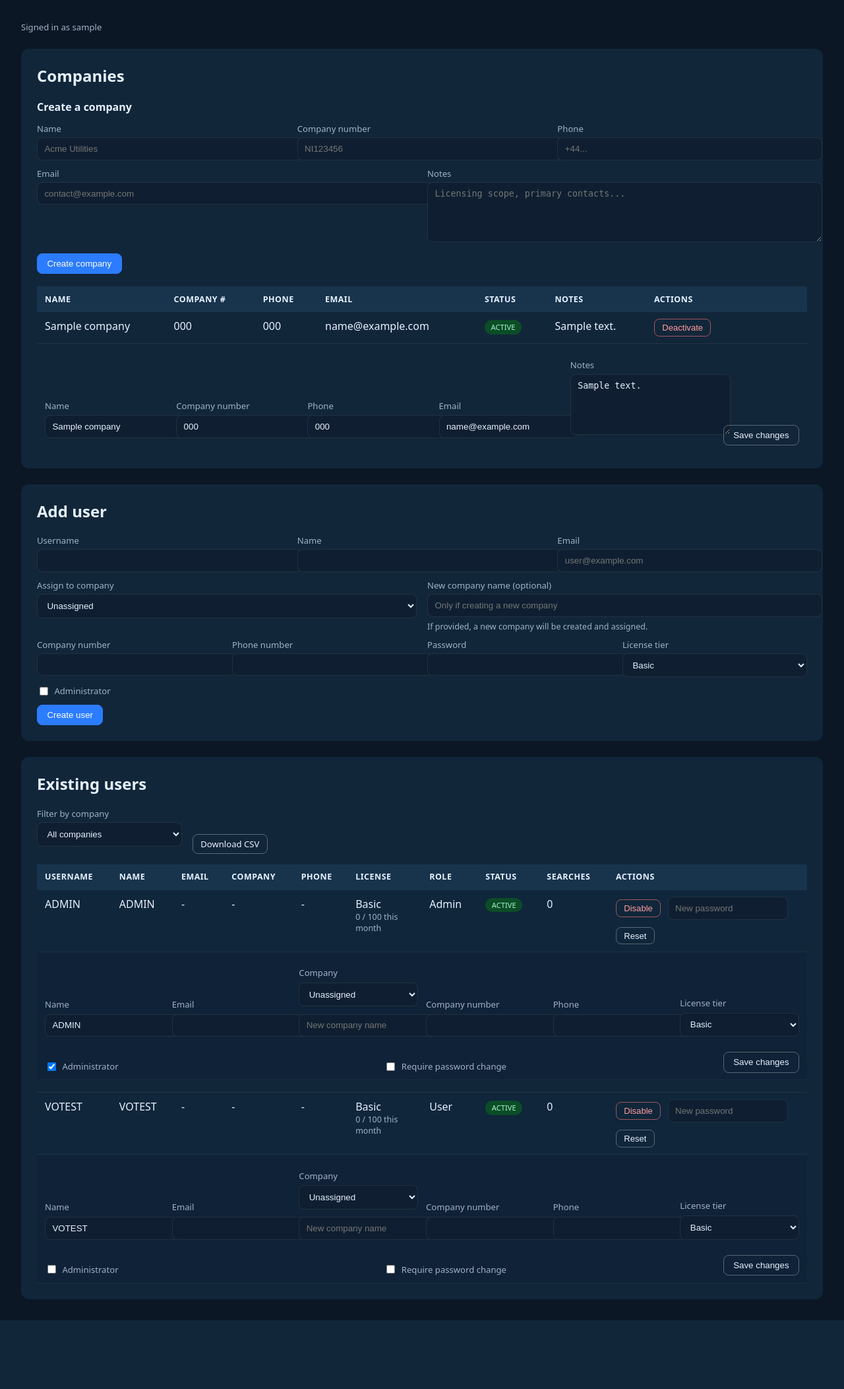
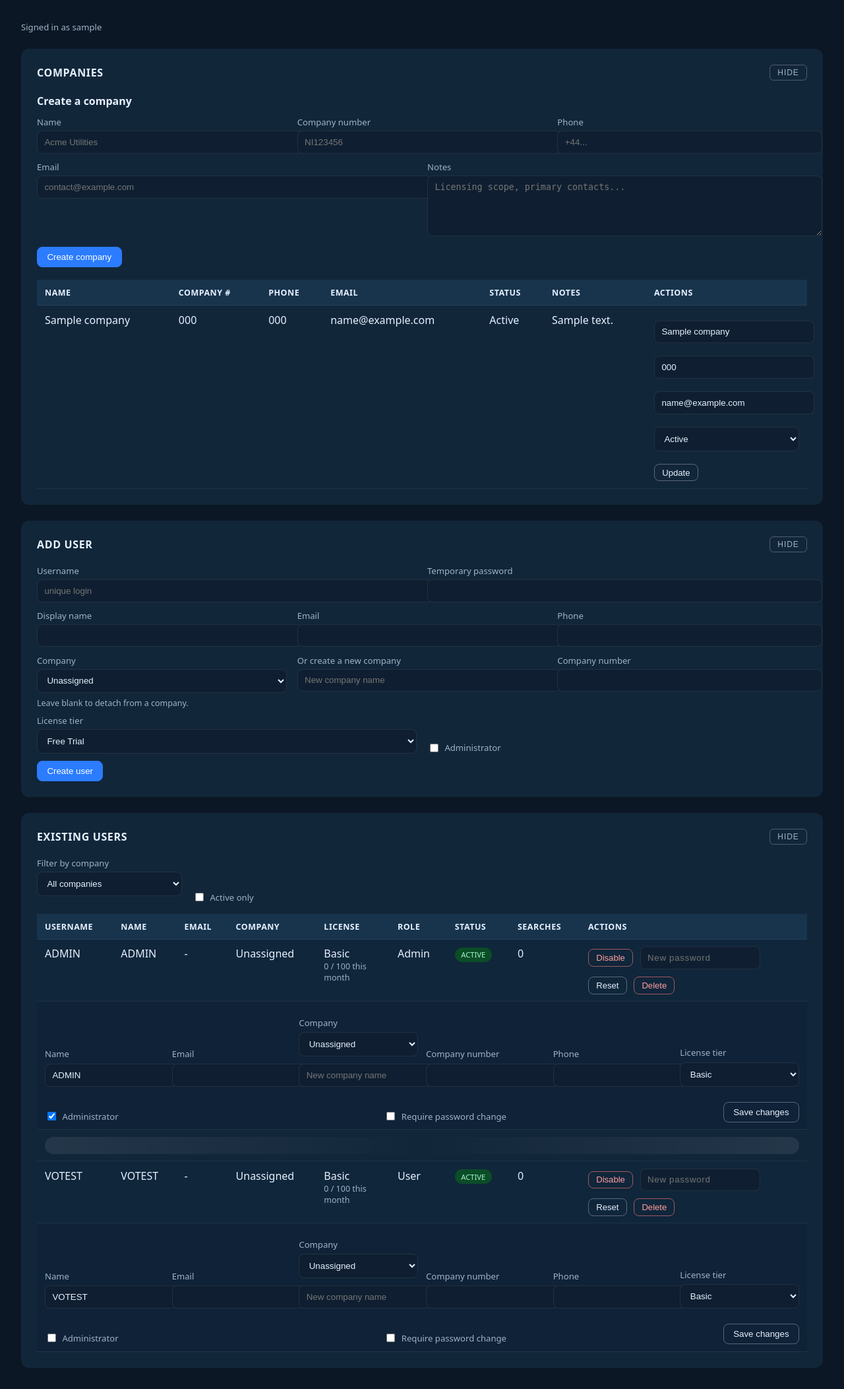
Before and after one commit to Glidepath25/geoprox-api, a FastAPI app: page /admin/users in a window 1280 px wide. Shown: the part 70-2175 px from the top of the page at 66% size. Before the commit the page ends 2071 px from the top, so only its background shows below. Run offline with FastAPI, Linux system fonts and the light colour scheme; the visitor is signed in with stand-in values (Sample User, id 1); data comes from the database, SQL or seed files in the repository; tables that the repository leaves empty hold one stand-in row (values such as "Sample post"); some libraries are stand-ins or nearby versions.

Commit message:
Improve admin user management UX

```diff
--- a/geoprox/history_store.py
+++ b/geoprox/history_store.py
@@ -205,6 +205,12 @@ def record_search(
         conn.commit()
 
 
+
+def delete_history(username: str) -> None:
+    with _get_conn() as conn:
+        conn.execute("DELETE FROM search_history WHERE username = ?", (username,))
+
+
 def get_history(username: str, limit: Optional[int] = 100) -> List[Dict[str, Any]]:
     query = (
         "SELECT username, timestamp, location, radius_m, outcome, permit, pdf_path, map_path, result_json "
--- a/geoprox/main.py
+++ b/geoprox/main.py
@@ -1132,6 +1132,29 @@ async def admin_reset_password(request: Request, user_id: int):
     return _redirect_admin_users(redirect_company_id)
 
 
+@app.post("/admin/users/{user_id}/delete")
+async def admin_delete_user(request: Request, user_id: int):
+    _require_admin(request)
+    form = await request.form()
+    redirect_company_id = _parse_optional_int(form.get("redirect_company_id"))
+    user = user_store.get_user_by_id(user_id)
+    if not user:
+        _add_flash(request, "User not found.", "error")
+        return _redirect_admin_users(redirect_company_id)
+    current_username = (request.session.get("user") or "").lower()
+    if user["username"].lower() == current_username:
+        _add_flash(request, "You cannot delete your own account.", "error")
+        return _redirect_admin_users(redirect_company_id)
+    if user["is_admin"]:
+        remaining_admins = [u for u in user_store.list_users(include_disabled=True) if u["is_admin"] and u["id"] != user["id"]]
+        if not remaining_admins:
+            _add_flash(request, "At least one administrator must remain.", "error")
+            return _redirect_admin_users(redirect_company_id)
+    history_store.delete_history(user["username"])
+    user_store.delete_user(user["id"])
+    _add_flash(request, f"Deleted '{user['username']}'.", "success")
+    return _redirect_admin_users(redirect_company_id)
+
 @app.post("/admin/companies/create")
 async def admin_create_company_form(request: Request):
     _require_admin(request)
--- a/templates/admin_users.html
+++ b/templates/admin_users.html
@@ -10,11 +10,19 @@
     header h1 { margin:0; font-size:1.2rem; }
     main { padding:2rem; display:flex; flex-direction:column; gap:1.5rem; }
     .card { background:#12263a; border-radius:12px; padding:1.5rem; }
+    .collapsible { position:relative; }
+    .collapsible-header { display:flex; justify-content:space-between; align-items:center; gap:1rem; cursor:pointer; }
+    .collapsible-header h2 { margin:0; font-size:1rem; letter-spacing:0.04em; text-transform:uppercase; }
+    .collapsible-toggle { background:none; border:1px solid rgba(255,255,255,0.25); border-radius:6px; color:#9fb3c7; padding:0.25rem 0.7rem; font-size:0.75rem; text-transform:uppercase; letter-spacing:0.08em; cursor:pointer; }
+    .collapsible-toggle:hover { background:rgba(255,255,255,0.08); }
+    .collapsible-content { margin-top:1.2rem; }
+    .collapsible.collapsed .collapsible-content { display:none; }
     label { display:block; font-size:0.82rem; color:#9fb3c7; margin-bottom:0.25rem; }
     input[type=text], input[type=password], input[type=email], select, textarea {
       width:100%; padding:0.55rem 0.65rem; border-radius:8px; border:1px solid rgba(255,255,255,0.08);
       background:#0f1f31; color:#e6f1ff; margin-bottom:0.7rem;
     }
+    input[type=password] { letter-spacing:0.05em; }
     select { min-width:160px; }
     textarea { min-height:72px; resize:vertical; }
     .flex { display:flex; gap:1rem; flex-wrap:wrap; }
@@ -33,10 +41,9 @@
     table { width:100%; border-collapse:collapse; margin-top:1rem; }
     th, td { padding:0.65rem 0.75rem; border-bottom:1px solid rgba(255,255,255,0.06); text-align:left; vertical-align:top; }
     th { background:#18344d; font-size:0.78rem; text-transform:uppercase; letter-spacing:0.04em; }
-    tr:last-child td { border-bottom:none; }
     tr.user-summary td { background:#10263b; border-top:1px solid rgba(255,255,255,0.08); }
-    tr.user-detail td { background:#0f2237; border-top:1px solid rgba(255,255,255,0.08); border-bottom:1px solid rgba(255,255,255,0.04); }
-    tr.user-spacer td { padding:0; border-bottom:none; height:18px; background:transparent; }
+    tr.user-detail td { background:#0f2237; border-top:1px solid rgba(255,255,255,0.1); border-bottom:1px solid rgba(255,255,255,0.08); }
+    .row-divider { height:26px; background:linear-gradient(90deg, rgba(255,255,255,0.08) 0%, rgba(255,255,255,0) 50%, rgba(255,255,255,0.08) 100%); border-radius:999px; }
     .status-chip { display:inline-block; padding:0.2rem 0.6rem; border-radius:999px; font-size:0.7rem; text-transform:uppercase; }
     .status-active { background:#0b4d27; color:#a3f5cb; }
     .status-disabled { background:#602020; color:#ff9e9e; }
@@ -46,7 +53,7 @@
     .checkbox { display:flex; align-items:center; gap:0.4rem; color:#9fb3c7; font-size:0.82rem; }
     .small-note { font-size:0.78rem; color:#9fb3c7; margin-top:-0.3rem; margin-bottom:0.6rem; }
     .muted { color:#9fb3c7; font-size:0.82rem; }
-    .filter-form { display:flex; gap:1rem; align-items:flex-end; margin-bottom:0.75rem; }
+    .filter-form { display:flex; gap:1rem; align-items:flex-end; margin-bottom:0.75rem; flex-wrap:wrap; }
     .filter-form select { min-width:220px; }
     .table-note { font-size:0.78rem; color:#9fb3c7; }
   </style>
@@ -71,8 +78,12 @@
 
     <div class="muted">Signed in as {{ current_user }}</div>
 
-    <section class="card">
-      <h2 style="margin-top:0;">Companies</h2>
+    <section class="card collapsible" data-collapsible>
+      <div class="collapsible-header">
+        <h2>Companies</h2>
+        <button type="button" class="collapsible-toggle" aria-expanded="true">Hide</button>
+      </div>
+      <div class="collapsible-content">
         <form method="post" action="/admin/companies/create" style="margin-bottom:1.2rem;">
           <input type="hidden" name="redirect_company_id" value="{{ selected_company or '' }}">
           <h3 style="margin:0 0 0.8rem 0; font-size:1rem;">Create a company</h3>
@@ -123,48 +134,30 @@
               <td>{{ company.company_number or '-' }}</td>
               <td>{{ company.phone or '-' }}</td>
               <td>{{ company.email or '-' }}</td>
-            <td>
-              <span class="status-chip {{ 'status-active' if company.is_active else 'status-disabled' }}">
-                {{ 'Active' if company.is_active else 'Inactive' }}
-              </span>
-            </td>
+              <td>{{ 'Active' if company.is_active else 'Inactive' }}</td>
               <td>{{ company.notes or '-' }}</td>
               <td>
-              <form method="post" action="/admin/companies/{{ company.id }}/update" style="display:inline;">
+                <form class="inline" method="post" action="/admin/companies/{{ company.id }}/update" style="gap:0.5rem;">
                   <input type="hidden" name="redirect_company_id" value="{{ selected_company or '' }}">
-                <input type="hidden" name="action" value="{{ 'deactivate' if company.is_active else 'activate' }}">
-                <button class="btn {{ 'danger' if company.is_active else 'success' }} small" type="submit">
-                  {{ 'Deactivate' if company.is_active else 'Activate' }}
-                </button>
-              </form>
-            </td>
-          </tr>
-          <tr>
-            <td colspan="7">
-              <form class="inline" method="post" action="/admin/companies/{{ company.id }}/update">
-                <input type="hidden" name="redirect_company_id" value="{{ selected_company or '' }}">
-                <input type="hidden" name="action" value="update">
                   <div>
-                  <label>Name</label>
-                  <input name="name" type="text" value="{{ company.name }}">
+                    <label style="display:none;" for="rename_{{ company.id }}">Rename</label>
+                    <input id="rename_{{ company.id }}" name="name" type="text" value="{{ company.name }}">
                   </div>
                   <div>
-                  <label>Company number</label>
-                  <input name="company_number" type="text" value="{{ company.company_number }}">
+                    <label style="display:none;" for="rephone_{{ company.id }}">Phone</label>
+                    <input id="rephone_{{ company.id }}" name="phone" type="text" value="{{ company.phone }}">
                   </div>
                   <div>
-                  <label>Phone</label>
-                  <input name="phone" type="text" value="{{ company.phone }}">
+                    <label style="display:none;" for="reemail_{{ company.id }}">Email</label>
+                    <input id="reemail_{{ company.id }}" name="email" type="email" value="{{ company.email }}">
                   </div>
                   <div>
-                  <label>Email</label>
-                  <input name="email" type="email" value="{{ company.email }}">
+                    <select name="is_active">
+                      <option value="true" {% if company.is_active %}selected{% endif %}>Active</option>
+                      <option value="false" {% if not company.is_active %}selected{% endif %}>Inactive</option>
+                    </select>
                   </div>
-                <div style="flex:1; min-width:220px;">
-                  <label>Notes</label>
-                  <textarea name="notes">{{ company.notes }}</textarea>
-                </div>
-                <button class="btn" type="submit">Save changes</button>
+                  <button class="btn small" type="submit">Update</button>
                 </form>
               </td>
             </tr>
@@ -172,95 +165,104 @@
           </tbody>
         </table>
         {% else %}
-      <p class="table-note">No companies recorded yet.</p>
+          <p class="table-note">No companies created yet.</p>
         {% endif %}
+      </div>
     </section>
 
-    <section class="card">
-      <h2 style="margin-top:0;">Add user</h2>
+    <section class="card collapsible" data-collapsible>
+      <div class="collapsible-header">
+        <h2>Add user</h2>
+        <button type="button" class="collapsible-toggle" aria-expanded="true">Hide</button>
+      </div>
+      <div class="collapsible-content">
         <form method="post" action="/admin/users/create">
           <input type="hidden" name="redirect_company_id" value="{{ selected_company or '' }}">
           <div class="flex">
             <div>
-            <label for="username">Username</label>
-            <input id="username" name="username" type="text" required>
+              <label for="user_username">Username</label>
+              <input id="user_username" name="username" type="text" required placeholder="unique login">
             </div>
             <div>
-            <label for="name">Name</label>
-            <input id="name" name="name" type="text" required>
-          </div>
-          <div>
-            <label for="email">Email</label>
-            <input id="email" name="email" type="email" placeholder="user@example.com">
+              <label for="user_password">Temporary password</label>
+              <input id="user_password" name="password" type="password" minlength="8" autocomplete="new-password" required>
             </div>
           </div>
           <div class="flex">
             <div>
-            <label for="company_id">Assign to company</label>
-            <select id="company_id" name="company_id">
-              <option value="">Unassigned</option>
-              {% for company in companies %}
-                <option value="{{ company.id }}" {% if selected_company == company.id %}selected{% endif %}>
-                  {{ company.name }}{% if not company.is_active %} (inactive){% endif %}
-                </option>
-              {% endfor %}
-            </select>
+              <label for="user_name">Display name</label>
+              <input id="user_name" name="name" type="text" required>
             </div>
             <div>
-            <label for="company">New company name (optional)</label>
-            <input id="company" name="company" type="text" placeholder="Only if creating a new company">
-            <p class="small-note">If provided, a new company will be created and assigned.</p>
+              <label for="user_email">Email</label>
+              <input id="user_email" name="email" type="email">
+            </div>
+            <div>
+              <label for="user_phone">Phone</label>
+              <input id="user_phone" name="phone" type="text">
             </div>
           </div>
           <div class="flex">
             <div>
-            <label for="company_number_new">Company number</label>
-            <input id="company_number_new" name="company_number" type="text">
+              <label for="user_company">Company</label>
+              <select id="user_company" name="company_id">
+                <option value="">Unassigned</option>
+                {% for company in companies %}
+                  <option value="{{ company.id }}">{{ company.name }}</option>
+                {% endfor %}
+              </select>
+              <div class="small-note">Leave blank to detach from a company.</div>
             </div>
             <div>
-            <label for="phone">Phone number</label>
-            <input id="phone" name="phone" type="text">
+              <label for="user_company_name">Or create a new company</label>
+              <input id="user_company_name" name="company" type="text" placeholder="New company name">
             </div>
             <div>
-            <label for="password">Password</label>
-            <input id="password" name="password" type="password" required autocomplete="new-password">
+              <label for="user_company_number">Company number</label>
+              <input id="user_company_number" name="company_number" type="text">
             </div>
+          </div>
+          <div class="flex">
             <div>
-            <label for="license_tier_new">License tier</label>
-            <select id="license_tier_new" name="license_tier">
+              <label for="user_license">License tier</label>
+              <select id="user_license" name="license_tier">
                 {% for key, meta in license_tiers.items() %}
-              <option value="{{ key }}"{% if key == 'basic' %} selected{% endif %}>{{ meta['label'] }}</option>
+                  <option value="{{ key }}">{{ meta['label'] }}</option>
                 {% endfor %}
               </select>
             </div>
+            <div class="checkbox" style="margin-top:1.9rem;">
+              <input type="checkbox" id="user_is_admin" name="is_admin">
+              <label for="user_is_admin" style="margin-bottom:0;">Administrator</label>
             </div>
-        <div class="checkbox" style="margin-bottom:0.7rem;">
-          <input id="is_admin" name="is_admin" type="checkbox">
-          <label for="is_admin" style="margin-bottom:0;">Administrator</label>
           </div>
           <button class="btn primary" type="submit">Create user</button>
         </form>
+      </div>
     </section>
 
-    <section class="card">
-      <h2 style="margin-top:0;">Existing users</h2>
+    <section class="card collapsible" data-collapsible>
+      <div class="collapsible-header">
+        <h2>Existing users</h2>
+        <button type="button" class="collapsible-toggle" aria-expanded="true">Hide</button>
+      </div>
+      <div class="collapsible-content">
         <form class="filter-form" method="get" action="/admin/users">
           <div>
-          <label for="company_filter">Filter by company</label>
-          <select id="company_filter" name="company_id" onchange="this.form.submit()">
+            <label for="filter_company">Filter by company</label>
+            <select id="filter_company" name="company_id" onchange="this.form.submit()">
               <option value="">All companies</option>
               {% for company in companies %}
-              <option value="{{ company.id }}" {% if selected_company == company.id %}selected{% endif %}>
-                {{ company.name }}{% if not company.is_active %} (inactive){% endif %}
-              </option>
+                <option value="{{ company.id }}" {% if selected_company == company.id %}selected{% endif %}>{{ company.name }}</option>
               {% endfor %}
             </select>
           </div>
-        {% if selected_company %}
-        <a class="btn small" href="/admin/users">Clear filter</a>
-        {% endif %}
-              <a class="btn small" href="/admin/users/export.csv">Download CSV</a>
+          <div class="checkbox" style="margin-bottom:0;">
+            <input type="checkbox" id="filter_active" name="active_only" value="1" {% if active_only %}checked{% endif %} onchange="this.form.submit()">
+            <label for="filter_active" style="margin-bottom:0;">Active only</label>
+          </div>
         </form>
+
         {% if users %}
         <table>
           <thead>
@@ -269,12 +271,11 @@
               <th>Name</th>
               <th>Email</th>
               <th>Company</th>
-            <th>Phone</th>
               <th>License</th>
               <th>Role</th>
               <th>Status</th>
               <th>Searches</th>
-            <th>Actions</th>
+              <th style="width:320px;">Actions</th>
             </tr>
           </thead>
           <tbody>
@@ -283,17 +284,13 @@
               <td>{{ user.username }}</td>
               <td>{{ user.name }}</td>
               <td>{{ user.email or '-' }}</td>
+              <td>{{ user.company or 'Unassigned' }}</td>
               <td>
-              {{ user.company or '-' }}
-              {% if user.company_id %}<span class="table-note">(ID {{ user.company_id }})</span>{% endif %}
-            </td>
-            <td>{{ user.phone or '-' }}</td>
-            <td>
-              {% set tier_key = (user.license_tier or 'basic') %}
-              {% set tier_meta = license_tiers.get(tier_key) %}
+                {% set tier_key = user.license_tier or user_store.DEFAULT_LICENSE_TIER %}
+                {% set tier_meta = license_tiers.get(tier_key, {}) %}
+                {% set monthly_limit = tier_meta.get('monthly_limit') %}
                 {% set monthly_used = monthly_counts.get(user.username, 0) %}
-              {% set monthly_limit = tier_meta['monthly_limit'] if tier_meta else None %}
-              <span>{{ tier_meta['label'] if tier_meta else tier_key|capitalize }}</span>
+                <span>{{ tier_meta.get('label', tier_key|capitalize) }}</span>
                 <div class="table-note">
                   {% if monthly_limit is none %}
                     {{ monthly_used }} this month
@@ -305,7 +302,9 @@
               <td>{{ 'Admin' if user.is_admin else 'User' }}</td>
               <td>
                 <span class="status-chip {{ 'status-active' if user.is_active else 'status-disabled' }}">{{ 'Active' if user.is_active else 'Disabled' }}</span>
-              {% if user.require_password_change %}<div class="table-note">Password change required</div>{% endif %}
+                {% if user.require_password_change %}
+                  <div class="table-note">Password change required</div>
+                {% endif %}
               </td>
               <td>{{ search_counts.get(user.username, 0) }}</td>
               <td>
@@ -321,10 +320,14 @@
                   <input type="password" name="new_password" placeholder="New password" style="width:160px;" autocomplete="new-password">
                   <button class="btn small" type="submit">Reset</button>
                 </form>
+                <form method="post" action="/admin/users/{{ user.id }}/delete" style="display:inline; margin-left:0.4rem;" onsubmit="return confirm('Delete {{ user.username }}? This cannot be undone.');">
+                  <input type="hidden" name="redirect_company_id" value="{{ selected_company or '' }}">
+                  <button class="btn danger small" type="submit">Delete</button>
+                </form>
               </td>
             </tr>
             <tr class="user-detail">
-            <td colspan="10">
+              <td colspan="9">
                 <form class="inline" method="post" action="/admin/users/{{ user.id }}/update">
                   <input type="hidden" name="redirect_company_id" value="{{ selected_company or '' }}">
                   <div>
@@ -340,9 +343,7 @@
                     <select name="company_id">
                       <option value="">Unassigned</option>
                       {% for company in companies %}
-                      <option value="{{ company.id }}" {% if user.company_id == company.id %}selected{% endif %}>
-                        {{ company.name }}{% if not company.is_active %} (inactive){% endif %}
-                      </option>
+                        <option value="{{ company.id }}" {% if user.company_id == company.id %}selected{% endif %}>{{ company.name }}{% if not company.is_active %} (inactive){% endif %}</option>
                       {% endfor %}
                     </select>
                     <input name="company" type="text" placeholder="New company name">
@@ -377,7 +378,7 @@
               </td>
             </tr>
             {% if not loop.last %}
-          <tr class="user-spacer"><td colspan="10"></td></tr>
+            <tr><td colspan="9"><div class="row-divider"></div></td></tr>
             {% endif %}
             {% endfor %}
           </tbody>
@@ -385,7 +386,35 @@
         {% else %}
           <p class="table-note">No user accounts found for this filter.</p>
         {% endif %}
+      </div>
     </section>
   </main>
+
+  <script>
+    document.querySelectorAll('[data-collapsible]').forEach((section) => {
+      const header = section.querySelector('.collapsible-header');
+      const toggle = section.querySelector('.collapsible-toggle');
+      const content = section.querySelector('.collapsible-content');
+      if (!toggle || !content) { return; }
+      const setState = (collapsed) => {
+        content.style.display = collapsed ? 'none' : '';
+        section.classList.toggle('collapsed', collapsed);
+        toggle.textContent = collapsed ? 'Show' : 'Hide';
+        toggle.setAttribute('aria-expanded', (!collapsed).toString());
+      };
+      setState(false);
+      const handle = (event) => {
+        event.preventDefault();
+        const collapsed = content.style.display !== 'none' ? true : false;
+        setState(collapsed);
+      };
+      header.addEventListener('click', (event) => {
+        if (event.target !== toggle) {
+          handle(event);
+        }
+      });
+      toggle.addEventListener('click', handle);
+    });
+  </script>
 </body>
 </html>
--- a/templates/login.html
+++ b/templates/login.html
@@ -314,7 +314,7 @@
           </div>
           <div>
             <label for="signup_email">Email</label>
-            <input id="signup_email" name="email" type="email" value="{{ signup_data.get('email', '') }}" required>
+            <input id="signup_email" name="email" type="email" value="" autocomplete="off" required>
           </div>
         </div>
         <div class="dual-column">
@@ -334,11 +334,11 @@
         <div class="dual-column">
           <div>
             <label for="signup_password">Password</label>
-            <input id="signup_password" name="password" type="password" minlength="8" required>
+            <input id="signup_password" name="password" type="password" minlength="8" value="" autocomplete="new-password" required>
           </div>
           <div>
             <label for="signup_confirm">Confirm password</label>
-            <input id="signup_confirm" name="confirm_password" type="password" minlength="8" required>
+            <input id="signup_confirm" name="confirm_password" type="password" minlength="8" value="" autocomplete="new-password" required>
           </div>
         </div>
         <div class="actions">
```
Also changed, not shown: geoprox/user_store.py (+8 -0 lines). Lines whose indentation alone changed are shown as unchanged.
